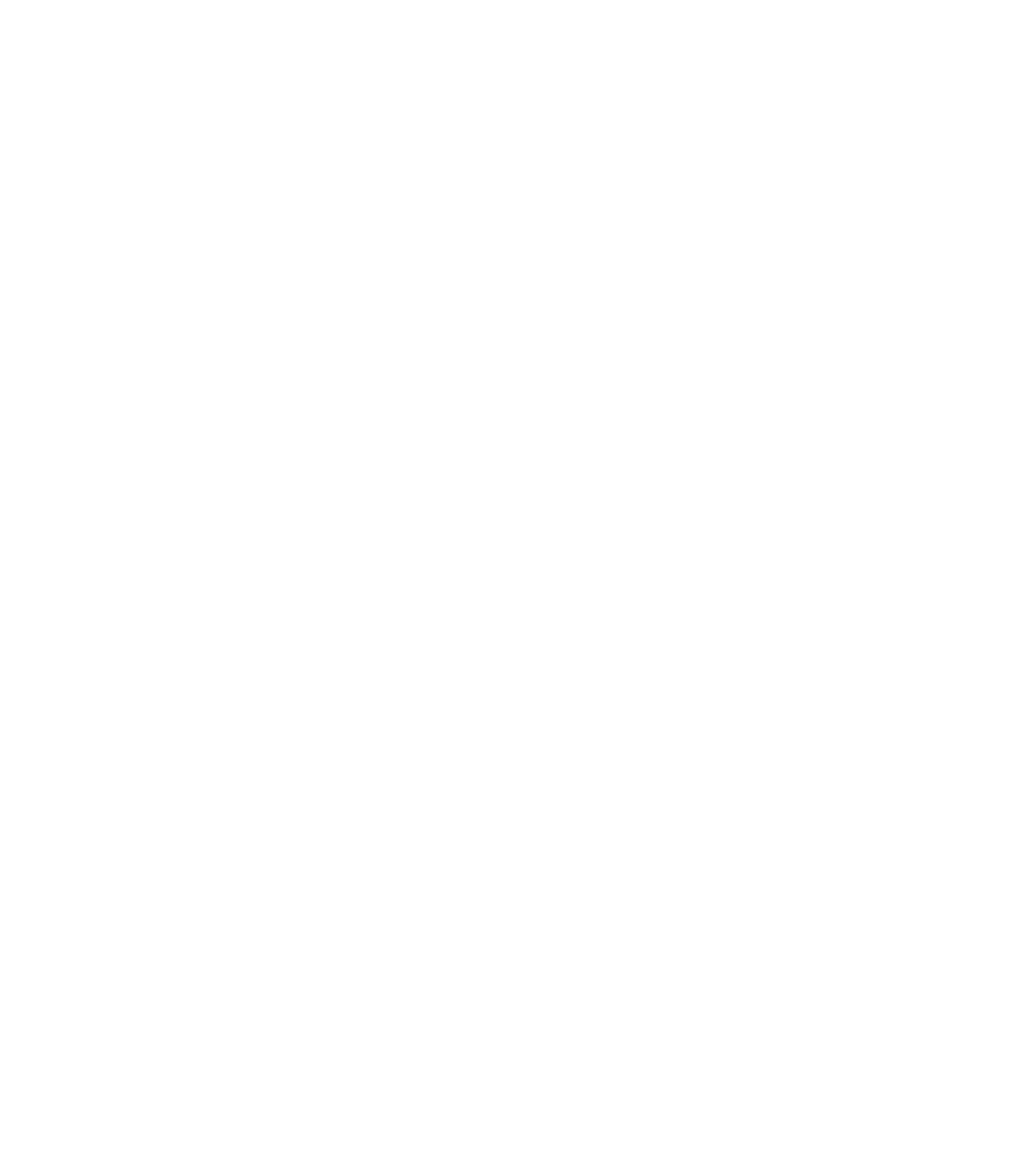
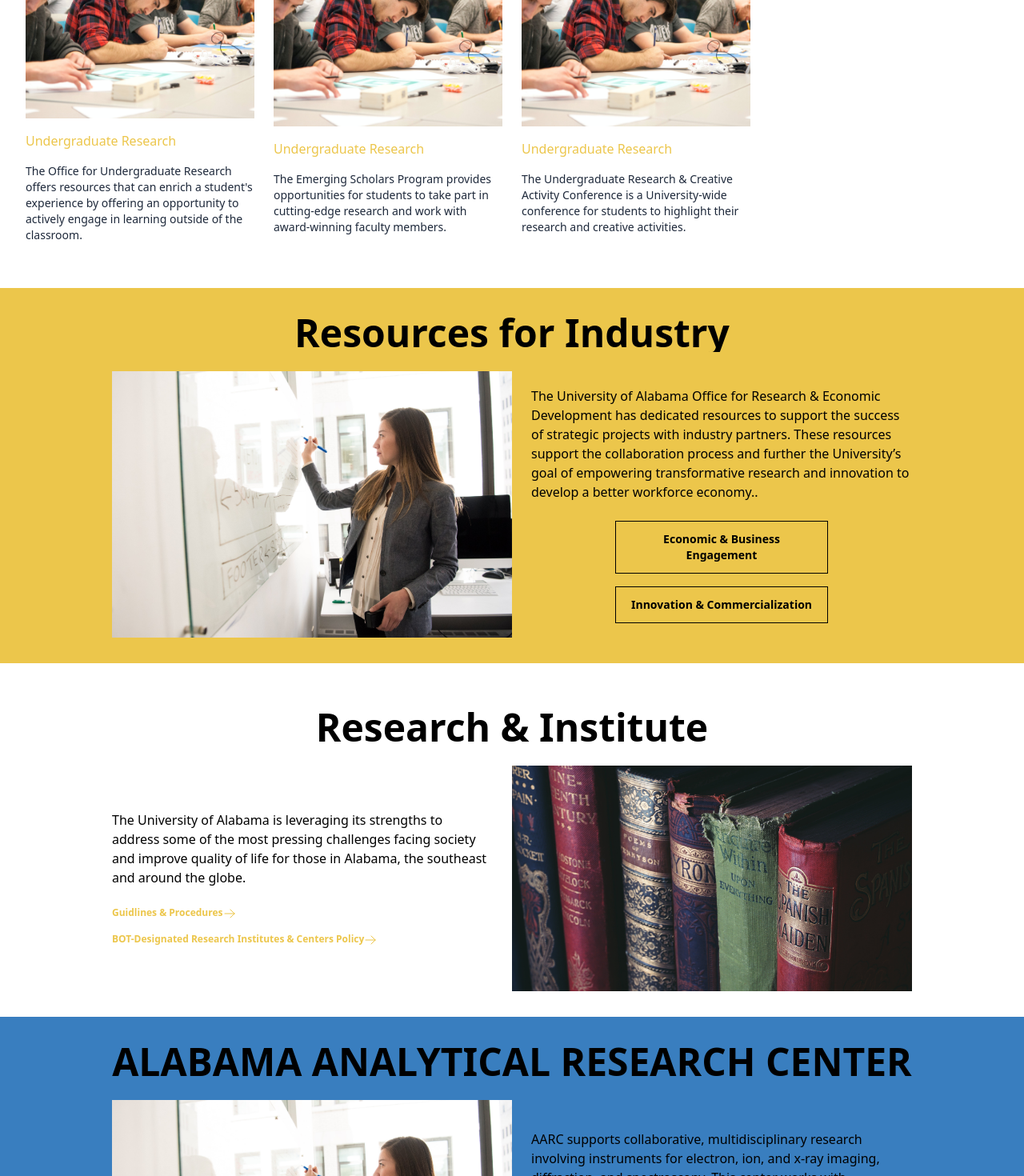
Before and after one commit to Ali-Fattahian/delphis-university-frontend, a React (Create React App) app: page /research in a window 1280 px wide. Before the commit this address had no page. Shown: the part 1330-2800 px from the top of the page at 80% size. Before the commit the page ends 800 px from the top, so only its background shows below. Built offline with nearby package versions, Linux system fonts and the light colour scheme.

Commit message:
make one page out of research resource and center pages

```diff
--- a/src/App.js
+++ b/src/App.js
@@ -1,22 +1,20 @@
 import { BrowserRouter as Router, Routes, Route } from "react-router-dom";
 import HomePage from "./pages/Home/HomePage";
 import "./App.css";
-import ResearchResourcesPage from "./pages/Research/ResearchResourcesPage";
-import ResearchCenterPage from "./pages/Research/ResearchCenterPage";
 import CommunityPage from "./pages/CommunityPage";
 import ApplyPage from "./pages/ApplyPage";
 import FacultyPage from "./pages/Faculty/FacultyPage";
 import LoginPage from "./pages/LoginPage";
 import TourPage from "./pages/TourPage";
 import AdmissionsPage from "./pages/AdmissionsPage";
+import ResearchPage from "./pages/Research/ResearchPage";
 
 function App() {
   return (
     <Router>
       <Routes>
         <Route element={<HomePage />} path="/" />
-        <Route element={<ResearchResourcesPage />} path="/research-resources" />
-        <Route element={<ResearchCenterPage />} path="/research-center" />
+        <Route element={<ResearchPage />} path="/research" />
         <Route element={<CommunityPage />} path="/community" />
         <Route element={<ApplyPage />} path="/apply" />
         <Route element={<FacultyPage />} path="/faculty" />
--- a/src/components/layout/Navbar.hamMenu.js
+++ b/src/components/layout/Navbar.hamMenu.js
@@ -51,7 +51,7 @@
           <NavbarHamMenuMainNavLink name="Campus Life" link="/" />
         </li>
         <li>
-          <NavbarHamMenuMainNavLink name="Community" link="/" />
+          <NavbarHamMenuMainNavLink name="Community" link="/community" />
         </li>
         <li>
           <NavbarHamMenuMainNavLink name="Research" link="research-resources" />
--- a/src/components/layout/NavbarMainLinks.js
+++ b/src/components/layout/NavbarMainLinks.js
@@ -20,7 +20,7 @@
         <NavbarLink name={"Campus Life"} link={"/"} />
       </li>
       <li>
-        <NavbarLink name={"Community"} link={"/"} />
+        <NavbarLink name={"Community"} link={"/community"} />
       </li>
       <li>
         <NavbarLink name={"Research"} link={"/"} />
--- a/src/components/utilities/LinkButtonTransparent.js
+++ b/src/components/utilities/LinkButtonTransparent.js
@@ -1,10 +1,10 @@
 import React from "react";
 
-const LinkButtonTransparent = ({ name, link, width }) => {
+const LinkButtonTransparent = ({ name, link, width, classes }) => {
   return (
     <a
       href={link}
-      className="px-4 py-3 bg-transparent text-white text-sm font-semibold border-[1px]  transition-colors duration-300 hover:bg-[#ffffff14] min-[270px]:min-w-[200px] text-center"
+      className={`px-4 py-3 bg-transparent text-white text-sm font-semibold border-[1px]  transition-colors duration-300 hover:bg-[#ffffff14] min-[270px]:min-w-[200px] text-center ${classes}`}
       style={{ width: width }}
     >
       {name}
--- a/src/main.css
+++ b/src/main.css
@@ -703,10 +703,6 @@
   margin-top: 1.5rem;
 }
 
-.mt-0 {
-  margin-top: 0px;
-}
-
 .block {
   display: block;
 }
@@ -827,10 +823,6 @@
 
 .max-w-\[500px\] {
   max-width: 500px;
-}
-
-.max-w-\[600px\] {
-  max-width: 600px;
 }
 
 .flex-1 {
@@ -1329,6 +1321,11 @@
   border-color: rgb(255 255 255 / var(--tw-border-opacity));
 }
 
+.border-black {
+  --tw-border-opacity: 1;
+  border-color: rgb(0 0 0 / var(--tw-border-opacity));
+}
+
 .border-t-slate-500 {
   --tw-border-opacity: 1;
   border-top-color: rgb(100 116 139 / var(--tw-border-opacity));
@@ -2278,6 +2275,11 @@
 .text-white {
   --tw-text-opacity: 1;
   color: rgb(255 255 255 / var(--tw-text-opacity));
+}
+
+.text-black {
+  --tw-text-opacity: 1;
+  color: rgb(0 0 0 / var(--tw-text-opacity));
 }
 
 .underline-offset-2 {
--- a/src/pages/Research/ResearchCenterPage.js
+++ b/src/pages/Research/ResearchPage.Center.js
@@ -1,19 +1,16 @@
 import React from "react";
 import ImageNextToParagraph from "../../components/layout/ImageNextToParagraph.MoreInfo";
 import ArrowRightIcon from "@heroicons/react/24/outline/ArrowRightIcon";
-import Navbar from "../../components/layout/Navbar";
 import LinkButton from "../../components/utilities/LinkButton";
 import LinkButtonAlt from "../../components/utilities/LinkButtonAlt";
 import LinkButtonTransparent from "../../components/utilities/LinkButtonTransparent";
-import Footer from "../../components/layout/Footer";
 
 const imageURL = require("../../assets/images/pexels-suzy-hazelwood-1887609.jpeg");
 const imageURL2 = require("../../assets/images/pexels-christina-morillo-1181534.jpeg");
 
-const ResearchCenterPage = () => {
+const ResearchPageCenter = () => {
   return (
     <>
-      <Navbar />
       <ImageNextToParagraph
         imageLink={imageURL}
         bgColor="white"
@@ -42,8 +39,8 @@
       <ImageNextToParagraph
         classes={{ marginTop: "0" }}
         imageLink={imageURL2}
-        bgColor="vgblue"
-        textColor="white"
+        bgColor="vgskyblue"
+        textColor="black"
         title="ALABAMA ANALYTICAL RESEARCH CENTER"
         text={`AARC supports collaborative, multidisciplinary research involving instruments for electron, ion, and x-ray imaging, diffraction, and spectroscopy. This center works with researchers from UA and other universities, regional institutions, and stakeholders to accelerate discovery in a variety of fields.
         AARC's strength resides in its ability to facilitate transformative advancements through training and direct research assistance.`}
@@ -101,9 +98,8 @@
         }
         classes={{ marginTop: "0" }}
       />
-      <Footer />
     </>
   );
 };
 
-export default ResearchCenterPage;
+export default ResearchPageCenter;
--- a/src/pages/Research/ResearchResourcesPage.js
+++ b/src/pages/Research/ResearchPage.Resources.js
@@ -1,17 +1,14 @@
 import React from "react";
-import Navbar from "../../components/layout/Navbar";
 import ImageNextToParagraphMoreInfo from "../../components/layout/ImageNextToParagraph.MoreInfo";
 import LinkButtonTransparent from "../../components/utilities/LinkButtonTransparent";
 import CardNoBordContainer from "../../components/layout/CardNoBorderContainer";
-import Footer from "../../components/layout/Footer";
 
 const imageURL = require("../../assets/images/pexels-christina-morillo-1181534.jpeg");
 const imageURL2 = require("../../assets/images/pexels-roxanne-minnish-4514045.jpeg");
 
-const ResearchResourcesPage = () => {
+const ResearchPageResources = () => {
   return (
     <>
-      <Navbar />
       <ImageNextToParagraphMoreInfo
         title="Research Resources"
         text="The University of Alabama celebrates the ongoing efforts of faculty and staff to engage students in innovative research and entrepreneurship. The University is committed to providing faculty and students with the resources and staff support that turn imagination and inspiration into reality."
@@ -42,7 +39,7 @@
             {
               imageURL: imageURL2,
               title: "Undergraduate Research",
-              text: "The Office for Undergraduate Research offers resources that can enrich a student’s experience by offering an opportunity to actively engage in learning outside of the classroom.",
+              text: "The Office for Undergraduate Research offers resources that can enrich a student's experience by offering an opportunity to actively engage in learning outside of the classroom.",
               link: "/",
               key: 1,
             },
@@ -67,26 +64,27 @@
         title="Resources for Industry"
         text="The University of Alabama Office for Research & Economic Development has dedicated resources to support the success of strategic projects with industry partners. These resources support the collaboration process and further the University’s goal of empowering transformative research and innovation to develop a better workforce economy.."
         imageLink={imageURL}
-        bgColor="vgblue"
-        textColor="white"
+        bgColor="vgyellow"
+        textColor="black"
         buttonComponent={
           <div className="flex flex-col gap-4 justify-center items-center">
             <LinkButtonTransparent
               name="Economic & Business Engagement"
               link="/"
               width="266px"
+              classes="text-black border-black"
             />
             <LinkButtonTransparent
               name="Innovation & Commercialization"
               link="/"
               width="266px"
+              classes="text-black border-black"
             />
           </div>
         }
       />
-      <Footer />
     </>
   );
 };
 
-export default ResearchResourcesPage;
+export default ResearchPageResources;
--- /dev/null
+++ b/src/pages/Research/ResearchPage.js
@@ -0,0 +1,18 @@
+import React from "react";
+import Navbar from "../../components/layout/Navbar";
+import ResearchPageResources from "./ResearchPage.Resources";
+import ResearchPageCenter from "./ResearchPage.Center";
+import Footer from "../../components/layout/Footer";
+
+const ResearchPage = () => {
+  return (
+    <>
+      <Navbar />
+      <ResearchPageResources />
+      <ResearchPageCenter />
+      <Footer />
+    </>
+  );
+};
+
+export default ResearchPage;
```
